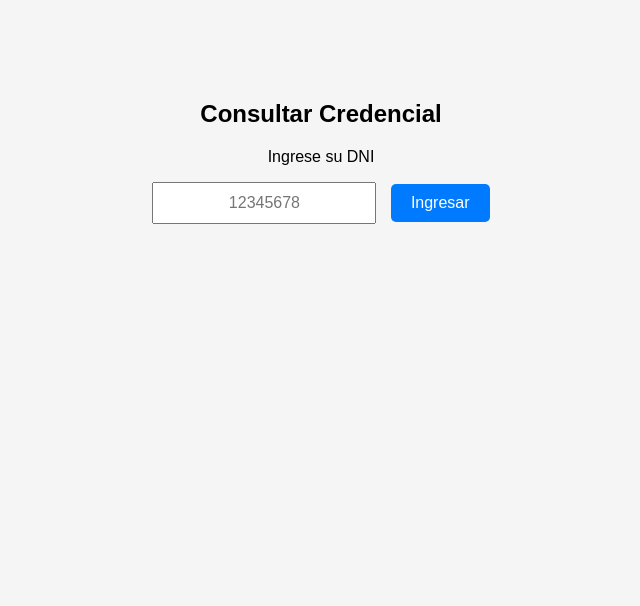
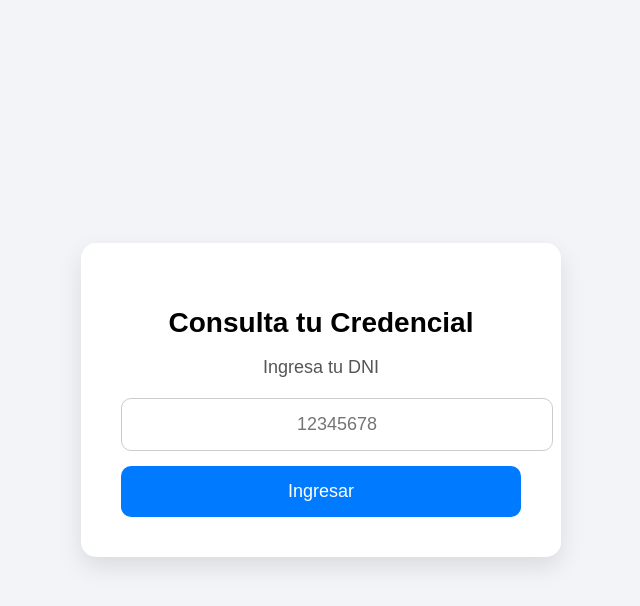
Before and after one commit to Angelo-PC1/Credenciales, a plain HTML site: page index.html in a window 1280 px wide. Shown: the whole page, without its empty margins (319-959 px from the left). Drawn offline with Linux system fonts and the light colour scheme.

Commit message:
Update HTML structure and styling for index.html

```diff
--- a/index.html
+++ b/index.html
@@ -2,42 +2,77 @@
 <html lang="es">
 <head>
   <meta charset="UTF-8">
-  <title>Credencial JNE</title>
+  <meta name="viewport" content="width=device-width, initial-scale=1.0">
+  <title>Consultar Credencial</title>
+
   <style>
     body {
-      font-family: Arial;
+      font-family: Arial, sans-serif;
+      background: #f2f4f8;
+      display: flex;
+      justify-content: center;
+      align-items: center;
+      height: 100vh;
+      margin: 0;
+    }
+
+    .card {
+      background: white;
+      padding: 40px;
+      border-radius: 15px;
       text-align: center;
-      margin-top: 100px;
-      background: #f5f5f5;
+      width: 90%;
+      max-width: 400px;
+      box-shadow: 0 10px 25px rgba(0,0,0,0.1);
     }
+
+    h2 {
+      font-size: 28px;
+      margin-bottom: 10px;
+    }
+
+    p {
+      font-size: 18px;
+      margin-bottom: 20px;
+      color: #555;
+    }
+
     input {
-      padding: 10px;
-      font-size: 16px;
-      width: 200px;
+      width: 100%;
+      padding: 15px;
+      font-size: 18px;
       text-align: center;
+      border: 1px solid #ccc;
+      border-radius: 10px;
+      margin-bottom: 15px;
     }
+
     button {
-      padding: 10px 20px;
-      font-size: 16px;
-      margin-left: 10px;
-      cursor: pointer;
+      width: 100%;
+      padding: 15px;
+      font-size: 18px;
       background: #007BFF;
       color: white;
       border: none;
-      border-radius: 5px;
+      border-radius: 10px;
+      cursor: pointer;
     }
+
     button:hover {
       background: #0056b3;
     }
   </style>
 </head>
+
 <body>
 
-  <h2>Consultar Credencial</h2>
-  <p>Ingrese su DNI</p>
+  <div class="card">
+    <h2>Consulta tu Credencial</h2>
+    <p>Ingresa tu DNI</p>
 
-  <input type="text" id="dni" maxlength="8" placeholder="12345678">
-  <button onclick="buscar()">Ingresar</button>
+    <input type="text" id="dni" maxlength="8" placeholder="12345678">
+    <button onclick="buscar()">Ingresar</button>
+  </div>
 
   <script>
     function buscar() {
```
